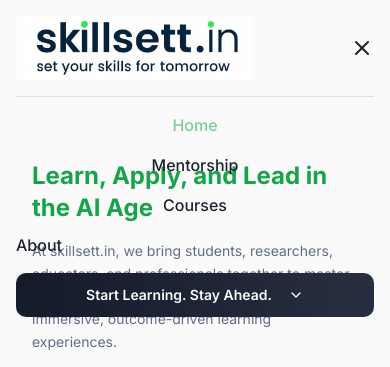
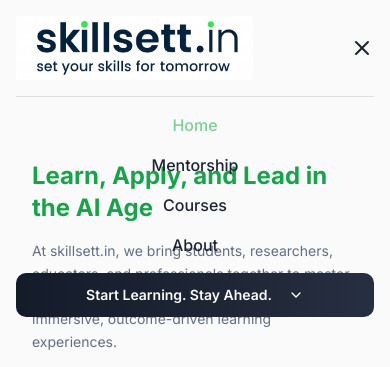
Before and after one commit to tarafi/skillsett-upskill-path, a React (Vite) app: page / in a window 390 px wide. Both pictures are taken after a click on the button 362 px from the left and 48 px from the top of the page. Shown: the top 367 px of the page. Built offline with nearby package versions, Linux system fonts and the light colour scheme.

Commit message:
Fix: Center mobile navigation links
Center-aligns the "Home", "About", and "Courses" links in the mobile navigation view.

```diff
--- a/src/components/Header.tsx
+++ b/src/components/Header.tsx
@@ -109,7 +109,7 @@ const Header = () => {
         {/* Mobile Navigation */}
         {isMobileMenuOpen && (
           <div className="md:hidden mt-4 pb-4 border-t border-border">
-            <nav className="flex flex-col space-y-4 mt-4">
+            <nav className="flex flex-col space-y-4 mt-4 items-center">
               <button
                 onClick={() => {
                   setIsMobileMenuOpen(false);
```
